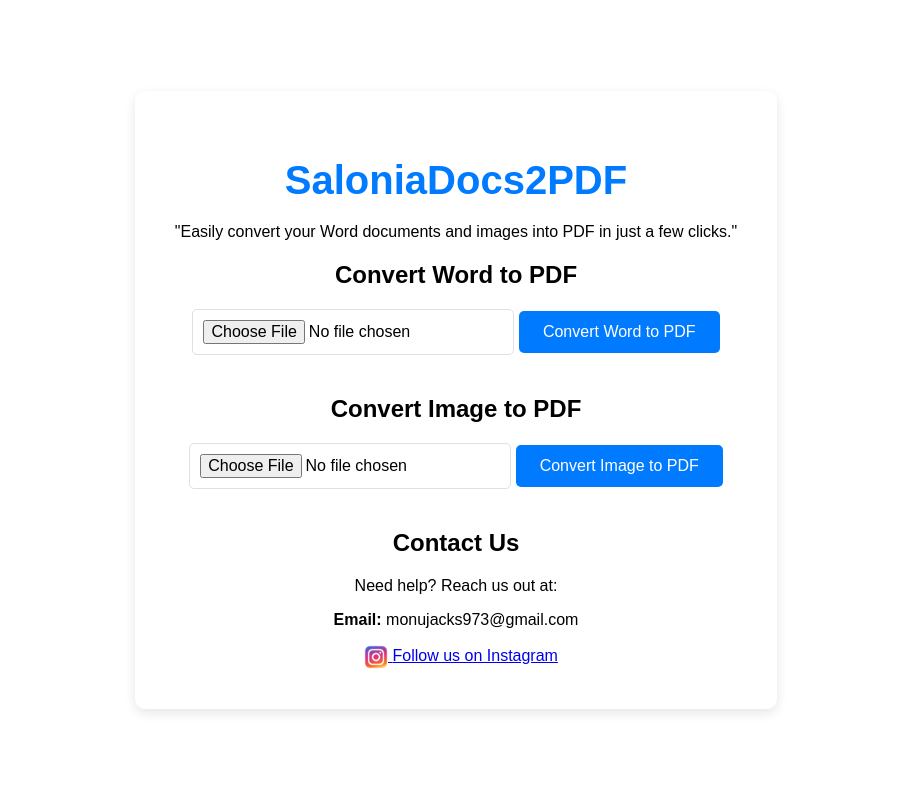
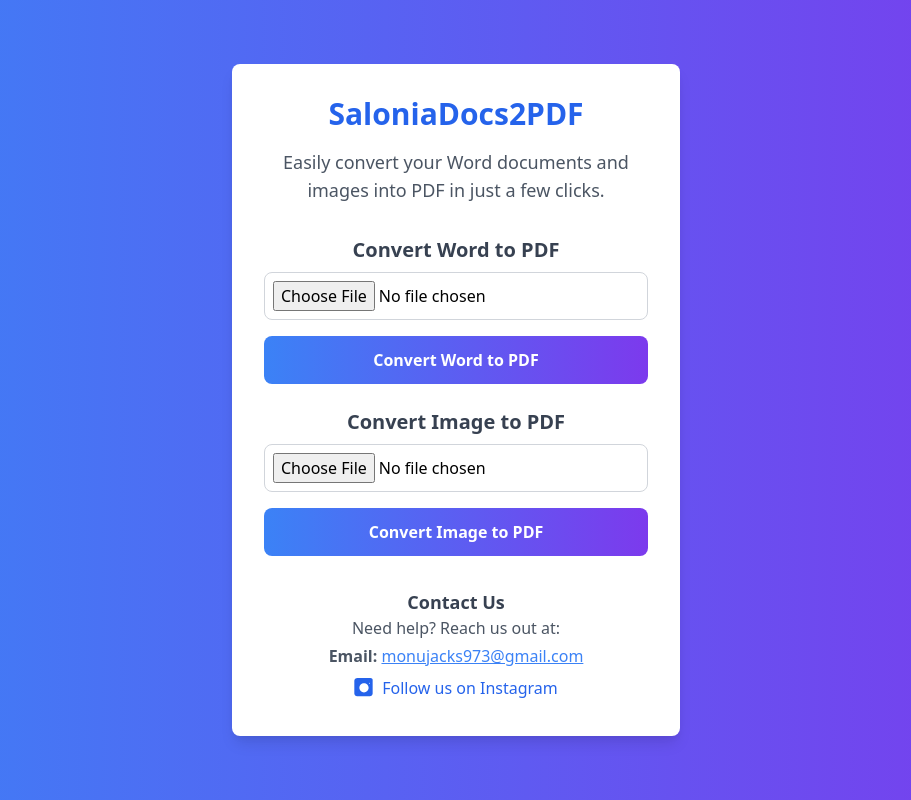
Before and after one commit to jackofficials/SaloniaDocs2PDF.com, a plain HTML site: page index.html in a window 1280 px wide. Shown: the whole page, without its empty margins (184-1095 px from the left). Drawn offline with nearby package versions, Linux system fonts and the light colour scheme.

Commit message:
Fri 25 Oct 23:25

```diff
--- a/index.html
+++ b/index.html
@@ -20,36 +20,36 @@
     <meta property="og:url" content="https://jackofficials.github.io/SaloniaDocs2PDF.com/">
     <meta property="og:type" content="website">
 
-    <!-- Link to CSS file -->
-    <link rel="stylesheet" href="styles.css">
+    <!-- Link to Tailwind CSS CDN -->
+    <link href="https://cdn.jsdelivr.net/npm/tailwindcss@2.2.19/dist/tailwind.min.css" rel="stylesheet">
 </head>
-<body>
-    <div class="overlay"></div>
-    <div class="container">
-        <h1 class="title">SaloniaDocs2PDF</h1>
+<body class="bg-gradient-to-r from-blue-500 to-purple-600 min-h-screen flex items-center justify-center">
 
-        <!-- Small description/quote -->
-        <p class="description">"Easily convert your Word documents and images into PDF in just a few clicks."</p>
+    <div class="bg-white rounded-lg shadow-lg max-w-md w-full p-8 text-center transform transition duration-500 hover:scale-105">
+        <h1 class="text-3xl font-bold text-blue-600 mb-4">SaloniaDocs2PDF</h1>
+        <p class="text-gray-600 text-lg mb-8">Easily convert your Word documents and images into PDF in just a few clicks.</p>
 
         <!-- Word File Input -->
-        <h2>Convert Word to PDF</h2>
-        <input type="file" id="fileInput" accept=".docx" class="file-input">
-        <button id="convertButton" class="btn">Convert Word to PDF</button>
-        <a id="downloadLink" class="download-link">Download PDF</a>
+        <h2 class="text-xl font-semibold text-gray-700 mb-2">Convert Word to PDF</h2>
+        <input type="file" id="fileInput" accept=".docx" class="file-input mb-4 p-2 w-full border border-gray-300 rounded-lg focus:outline-none focus:border-blue-500 transition duration-200">
+        <button id="convertButton" class="w-full bg-gradient-to-r from-blue-500 to-purple-600 text-white font-bold py-3 rounded-lg hover:from-purple-600 hover:to-blue-500 focus:outline-none focus:ring-2 focus:ring-blue-500 focus:ring-opacity-50 transform transition duration-300 hover:scale-105">Convert Word to PDF</button>
+        <a id="downloadLink" class="hidden text-blue-600 underline">Download PDF</a>
 
         <!-- Image File Input -->
-        <h2>Convert Image to PDF</h2>
-        <input type="file" id="imageFileInput" accept=".jpg, .jpeg, .png" class="file-input">
-        <button id="convertImageButton" class="btn">Convert Image to PDF</button>
-        <a id="downloadImageLink" class="download-link">Download PDF</a>
+        <h2 class="text-xl font-semibold text-gray-700 mt-6 mb-2">Convert Image to PDF</h2>
+        <input type="file" id="imageFileInput" accept=".jpg, .jpeg, .png" class="file-input mb-4 p-2 w-full border border-gray-300 rounded-lg focus:outline-none focus:border-blue-500 transition duration-200">
+        <button id="convertImageButton" class="w-full bg-gradient-to-r from-blue-500 to-purple-600 text-white font-bold py-3 rounded-lg hover:from-purple-600 hover:to-blue-500 focus:outline-none focus:ring-2 focus:ring-blue-500 focus:ring-opacity-50 transform transition duration-300 hover:scale-105">Convert Image to PDF</button>
+        <a id="downloadImageLink" class="hidden text-blue-600 underline">Download PDF</a>
 
         <!-- Contact Support Section -->
-        <div class="contact">
-            <h2>Contact Us</h2>
-            <p>Need help? Reach us out at:</p>
-            <p><strong>Email:</strong> monujacks973@gmail.com</p>
-            <a href="https://instagram.com/jackoffishall" class="icon instagram" target="_blank">
-                <img src="instagram-icon.png" alt="Instagram" />
+        <div class="contact mt-8 text-center">
+            <h2 class="text-lg font-semibold text-gray-700">Contact Us</h2>
+            <p class="text-gray-600 mb-1">Need help? Reach us out at:</p>
+            <p class="text-gray-600"><strong>Email:</strong> <a href="mailto:monujacks973@gmail.com" class="text-blue-500 underline">monujacks973@gmail.com</a></p>
+            <a href="https://instagram.com/jackoffishall" class="inline-flex items-center text-blue-600 mt-2">
+                <svg xmlns="http://www.w3.org/2000/svg" class="h-5 w-5 mr-2" viewBox="0 0 24 24" fill="currentColor">
+                    <path d="M19.615 0h-15.23C1.953 0 .385 1.567.385 3.385v15.23c0 1.819 1.568 3.385 3.385 3.385h15.23c1.819 0 3.385-1.567 3.385-3.385v-15.23C23 1.568 21.433 0 19.615 0zM12 17.308c-3.054 0-5.538-2.485-5.538-5.538S8.946 6.231 12 6.231s5.538 2.485 5.538 5.538-2.484 5.539-5.538 5.539zm6.6-10.269c-.347 0-.615-.267-.615-.615 0-.348.268-.615.615-.615.348 0 .615.267.615.615 0 .348-.267.615-.615.615z"/>
+                </svg>
                 <span>Follow us on Instagram</span>
             </a>
         </div>
```
